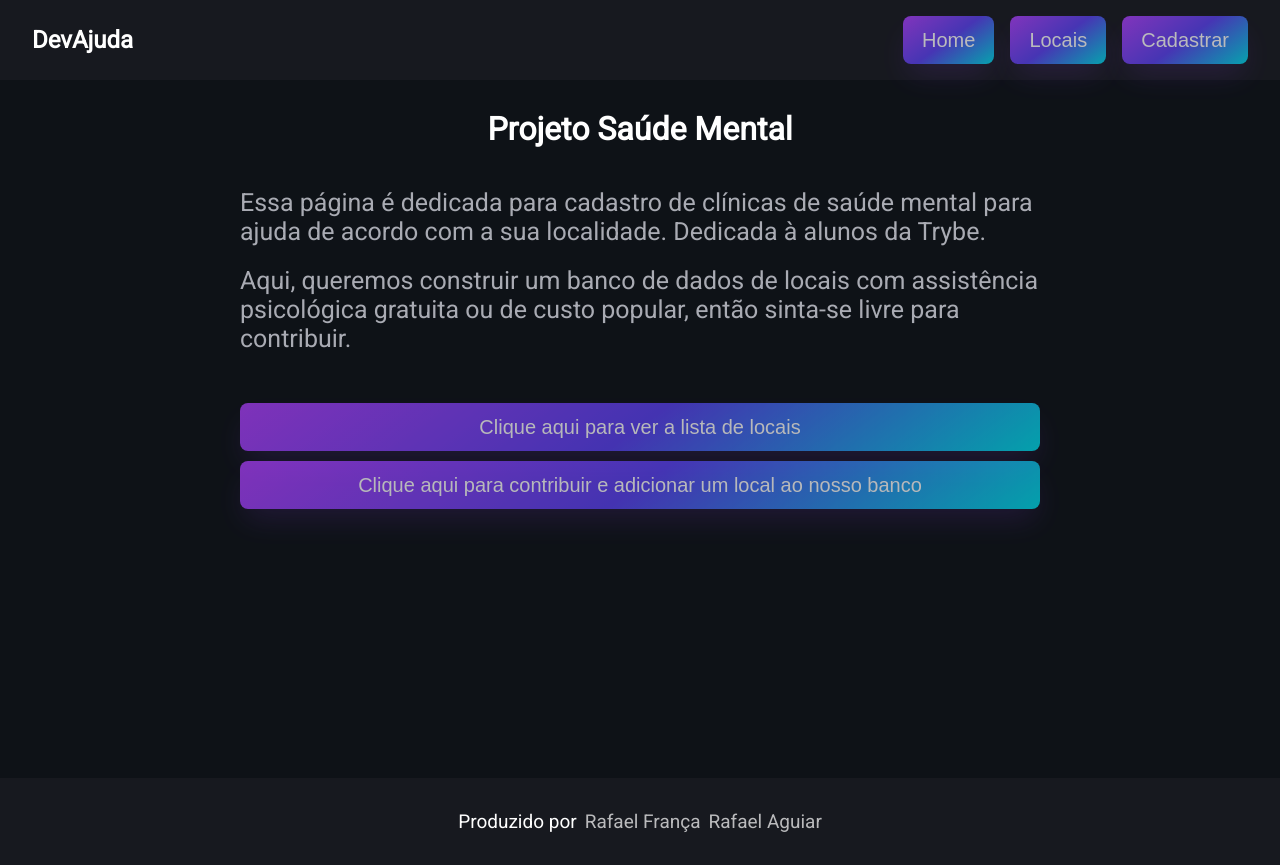
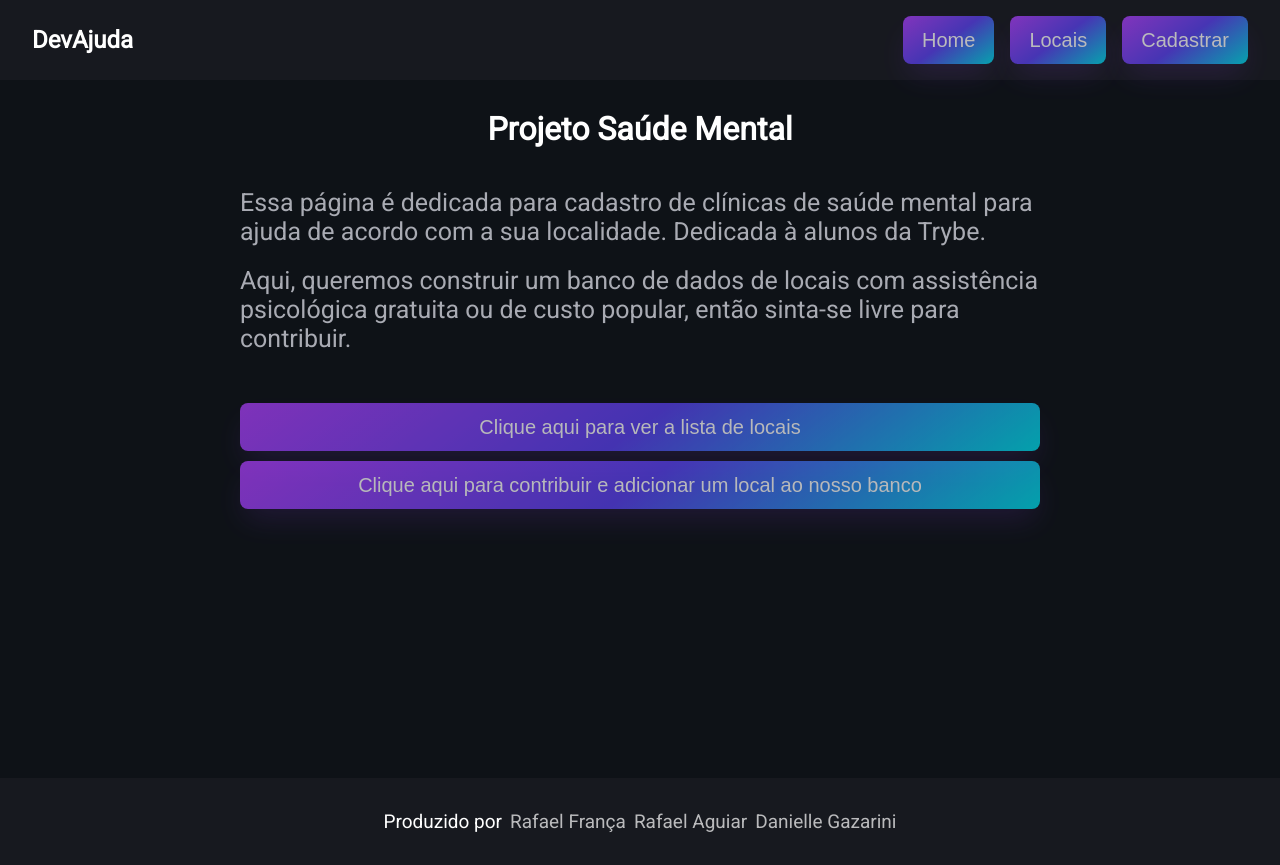
Before and after one commit to rafaelftourinho/projeto_saude_mental, a React (Vite) app in the folder frontend/: page / in a window 1280 px wide. Built offline with nearby package versions, Linux system fonts and the light colour scheme.

Commit message:
add danielle como colaboradora

```diff
--- a/frontend/src/components/Footer.jsx
+++ b/frontend/src/components/Footer.jsx
@@ -7,6 +7,7 @@ function Footer() {
       Produzido por
       <a href="https://github.com/rafaelftourinho" target="blank">Rafael França</a>
       <a href="https://github.com/Terule" target="blank">Rafael Aguiar</a>
+      <a href="https://github.com/daniellegazarini" target="blank">Danielle Gazarini</a>
       {/* COLOQUEM OS SEUS DADOS AQUI TAMBÉM! */}
       {/* PRECISA ESTILIZAR ISSO PRA ONTEM, ASSIM COMO TODA A PALETA DE CORES! HAHAHAHA */}
     </div>
```
